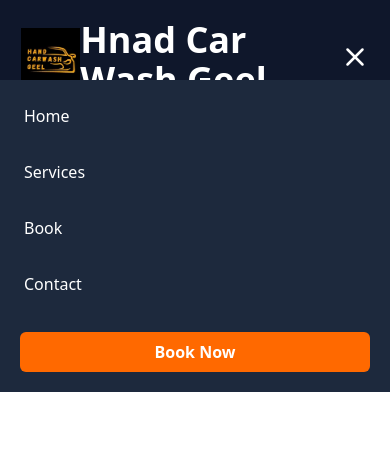
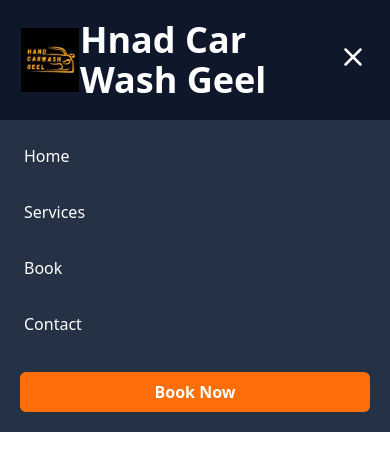
Before and after one commit to fahimsedeqi961-cell/car-wash, a React (Vite) app: page / in a window 390 px wide. Both pictures are taken after a click on the button 355 px from the left and 57 px from the top of the page. Shown: the top 470 px of the page. Built offline with nearby package versions, Linux system fonts and the light colour scheme.

Commit message:
Smooth animation added for button drop down and the useEffect hook is used.

```diff
--- a/src/components/layout/Footer.jsx
+++ b/src/components/layout/Footer.jsx
@@ -0,0 +1,8 @@
+
+export default function Footer() {
+  return (
+    <footer>
+
+    </footer>
+  )
+}
--- a/src/components/layout/Navbar.jsx
+++ b/src/components/layout/Navbar.jsx
@@ -1,14 +1,18 @@
 import { Link } from 'react-router-dom';
 import logo from '../../assets/logo.webp';
-import { useState } from 'react';
+import { useState, useEffect } from 'react';
 import { FiMenu, FiX } from 'react-icons/fi';
 
 export default function Navbar() {
 
   const [isOpen, setIsOpen] = useState(false);
 
+  useEffect(() => {
+    document.body.style.overflow = isOpen ? "hidden" : "auto"
+  }, [isOpen]);
+
   return (
-    <header className='p-5 w-full h-auto bg-slate-900 flex flex-row justify-between items-center text-white'>
+    <header className='relative p-5 w-full h-auto bg-slate-900 flex flex-row justify-between items-center text-white'>
       <div className='flex  justify-start items-center max-w-200 '>
         <Link to="/">
           <img src={logo} alt="car-wash-logo" className='w-16 h-16 mr-5 hover: transform-stroke object-contain' />
@@ -20,7 +24,7 @@ export default function Navbar() {
 
       <div className=''>
         <button onClick={() => setIsOpen(!isOpen)}
-          className='md:hidden  text-3xl z-50 '>
+          className='md:hidden text-3xl z-50 w-8 h-8 hover:cursor-pointer   '>
           {isOpen ? <FiX /> : <FiMenu />}
         </button>
       </div>
@@ -41,10 +45,11 @@ export default function Navbar() {
 
 
 
-      {isOpen && (
-        <div className={`absolute top-20 left-0 w-full b-0 md:hiden transition-all duration-300 overflow-hidden  p-5 bg-slate-800  text-white flex flex-col gap-6
-           ${isOpen ? "max-h-200 opacity-100" : "max-h-0 opacity-0"
+      <div
+        className={`absolute top-full left-0 w-full  md:hiden transition-all duration-300 ease-in-out overflow-hidden  p-5 bg-slate-800  text-white flex flex-col gap-6
+           ${isOpen ? "max-h-96 opacity-96 translate-y-0" : "max-h-0 opacity-0 -translate-y-3 pointer-events-auto "
           }`}>
+
         <Link to="/" onClick={() => setIsOpen(false)}
           className='hover:bg-gray-500 p-1 rounded cursor-pointer'>
           Home
@@ -56,7 +61,7 @@ export default function Navbar() {
         <Link to="/book" onClick={() => setIsOpen(false)} className='rounded-md px-4 text-center py-2 font-semibold mt-2 bg-orange-500  '>Book Now</Link>
 
       </div>
-      )}
+
     </header>
 
 
```
Lines whose indentation alone changed are shown as unchanged.
